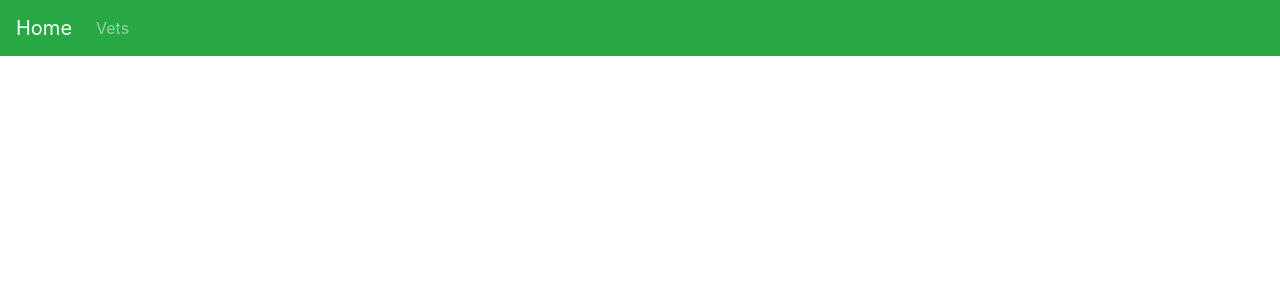
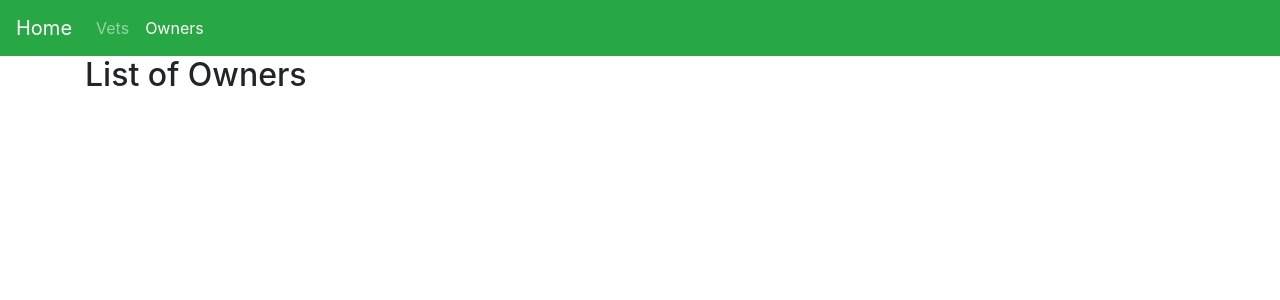
Before and after one commit to krutikapatil1/pet-clinic-vuejs, a Vue app in the folder pet-clinic-web/: page /owners in a window 1280 px wide. Shown: the top 300 px of the page. Built offline with nearby package versions, Linux system fonts and the light colour scheme.

Commit message:
Added Owners page. Closes #14.

```diff
--- /dev/null
+++ b/pet-clinic-web/src/components/Owners.vue
@@ -0,0 +1,9 @@
+<template>
+    <div class="container">
+        <div class="row">
+            <div class="col-xs-12 col-sm-12 col-md-12">
+                <h2>List of Owners</h2>
+            </div>
+        </div>
+    </div>
+</template>
--- a/pet-clinic-web/src/components/common/Header.vue
+++ b/pet-clinic-web/src/components/common/Header.vue
@@ -8,6 +8,7 @@
             <b-collapse id="nav-collapse" is-nav>
                 <b-navbar-nav>
                     <b-nav-item to="/vets" active-class="active">Vets</b-nav-item>
+                    <b-nav-item to="/owners" active-class="active">Owners</b-nav-item>
                 </b-navbar-nav>
             </b-collapse>
         </b-navbar>
--- a/pet-clinic-web/src/routes.js
+++ b/pet-clinic-web/src/routes.js
@@ -1,7 +1,9 @@
 import Vets from './components/Vets.vue';
 import Home from './components/Home.vue';
+import Owners from './components/Owners.vue';
 
 export const routes = [
     {path: '/', component: Home, name: Home},
-    {path: '/vets', component: Vets, name: Vets}
+    {path: '/vets', component: Vets, name: Vets},
+    {path: '/owners', component: Owners, name: Owners}
 ]
```
